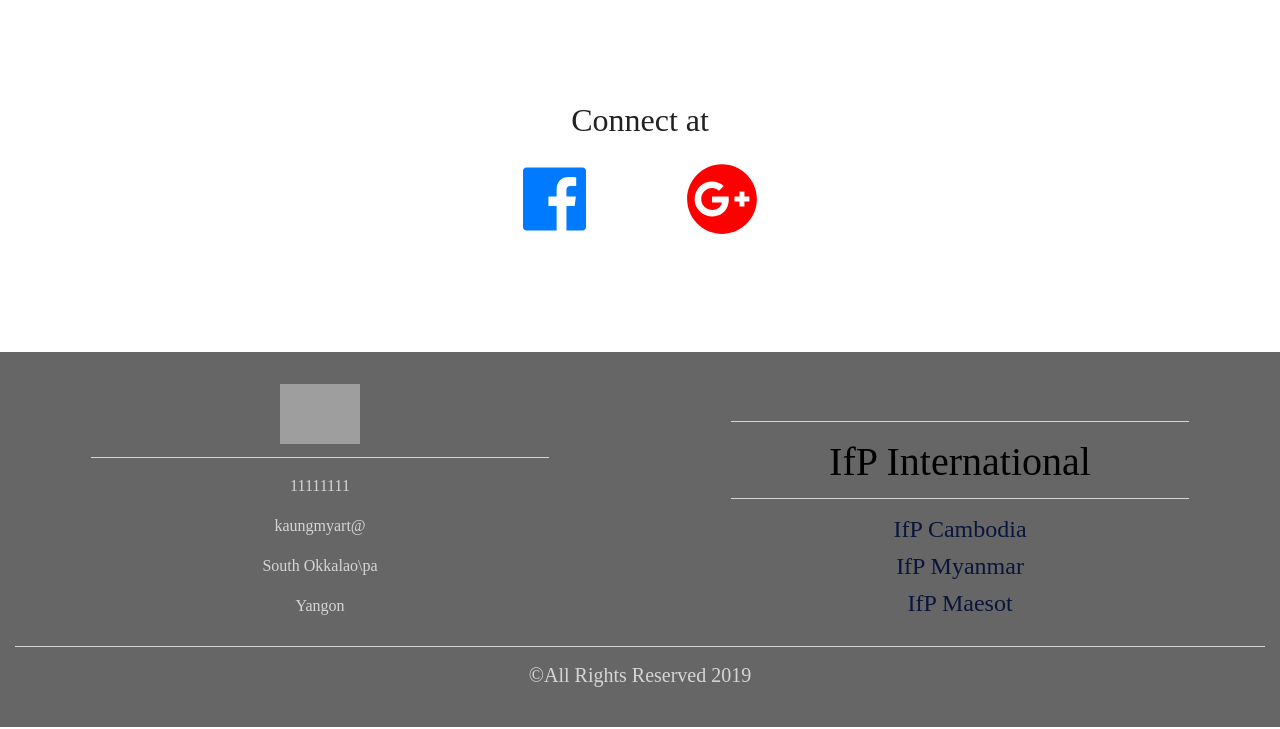
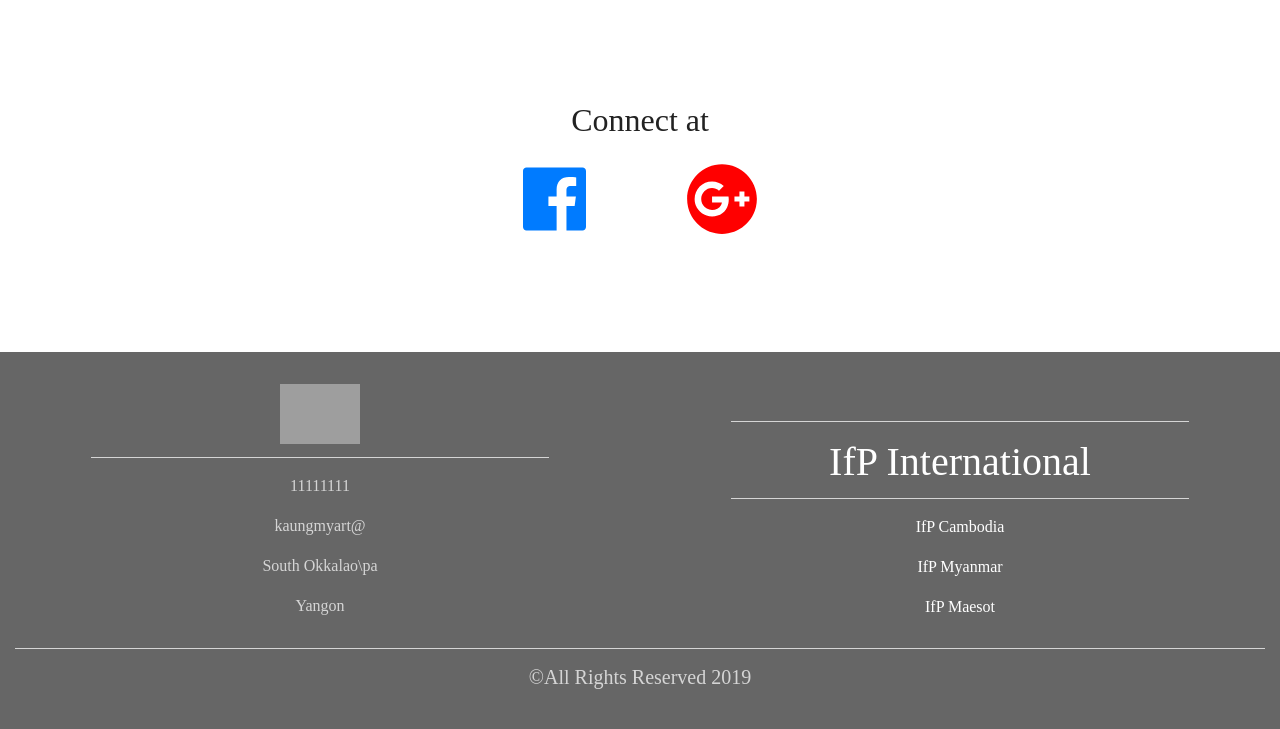
Before and after one commit to IfP-Myanmar/Ifp-Myanmar.github.io, a plain HTML site: page index.html in a window 1280 px wide. Shown: the part 2589-3318 px from the top of the page. Drawn offline with nearby package versions, Linux system fonts and the light colour scheme; grey boxes are pictures that could not be loaded.

Commit message:
Add files via upload

```diff
--- a/index.html
+++ b/index.html
@@ -206,13 +206,13 @@ empowered and undifferentiated.</p>
 
 				<div class="col-md-6"><br>
 					<hr class="light">
-					<h1 style="color:#000;">
+					<h1 style="color:white;">
 						IfP International
 					</h1>
 					<hr class="light">
-					<h4 style="color:#09153b;">IfP Cambodia</h4>
-					<h4 style="color:#09153b;">IfP Myanmar</h4>
-					<h4 style="color:#09153b;">IfP Maesot</h4>
+					<p style="color:white;">IfP Cambodia</p>
+					<p style="color:white;">IfP Myanmar</p>
+					<p style="color:white;">IfP Maesot</p>
 				</div>
 				<div class="col-12">
 					<hr class="light-100">
```
